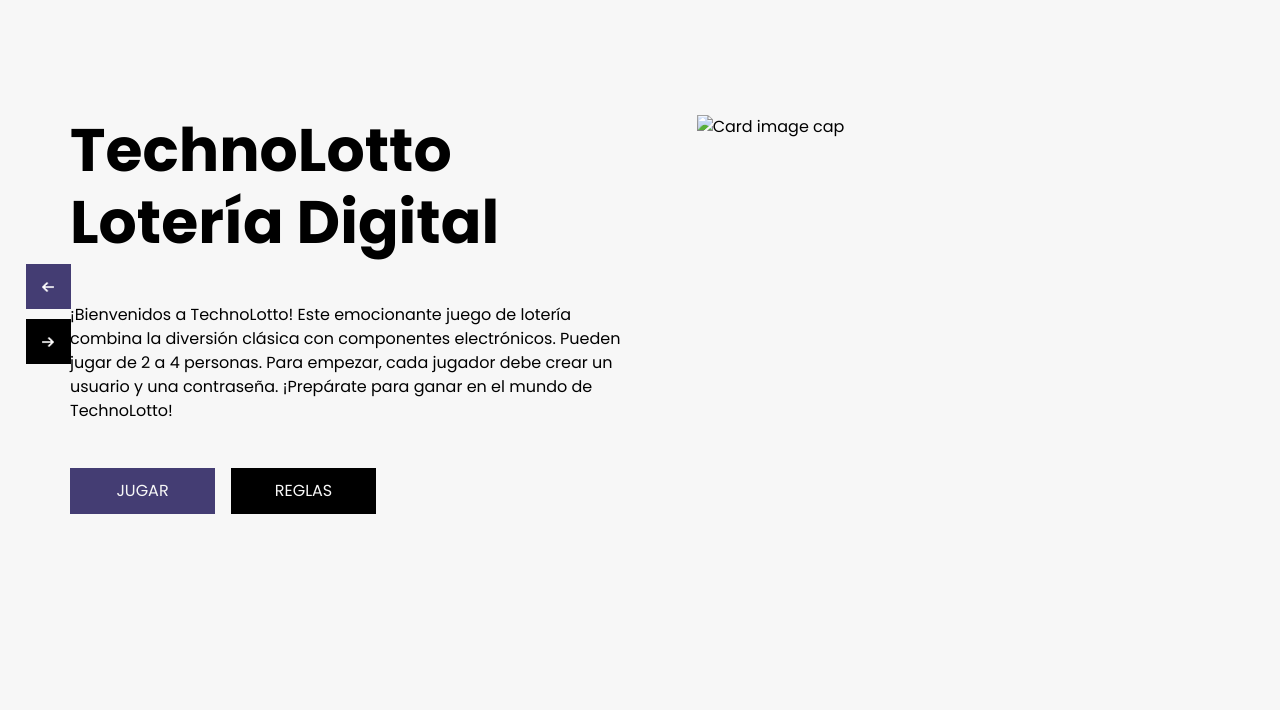
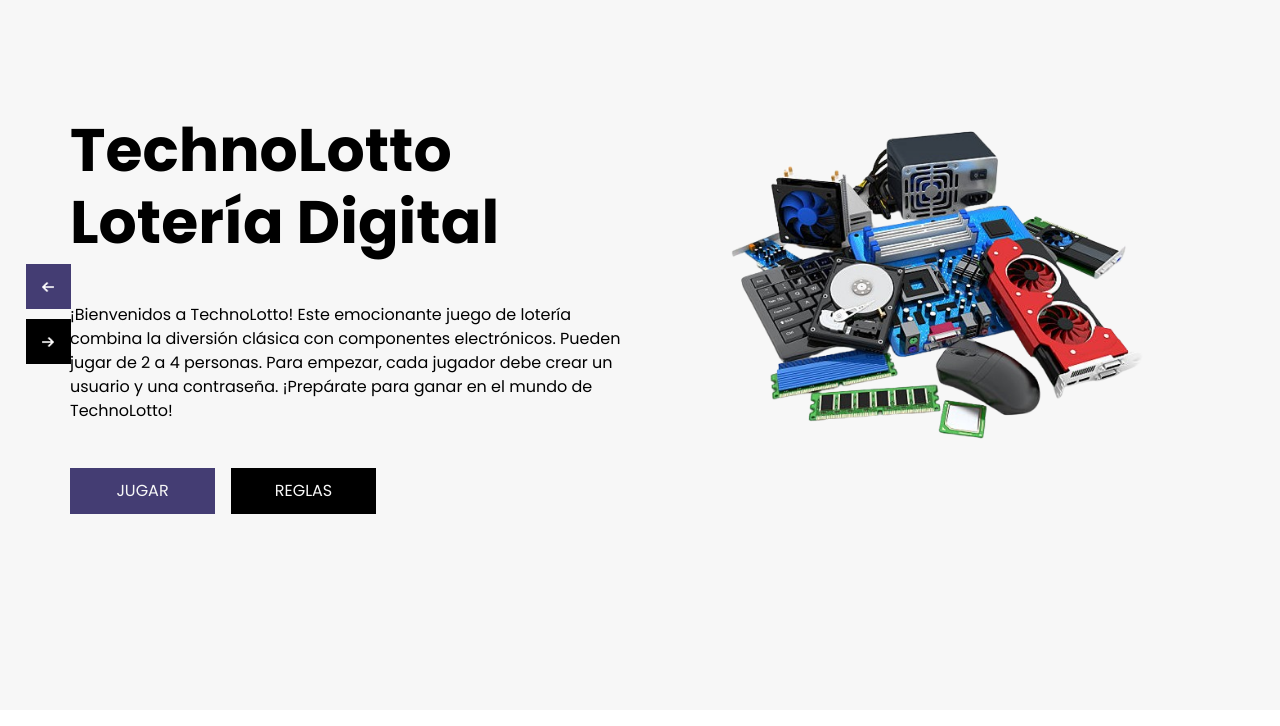
Before and after one commit to Soveranis/TechnoLotto, a plain HTML site: page index.html in a window 1280 px wide. Shown: the part 74-800 px from the top of the page. Drawn offline with nearby package versions, Linux system fonts and the light colour scheme.

Commit message:
intento 2 de correguir imagen

```diff
--- a/index.html
+++ b/index.html
@@ -110,7 +110,7 @@
                                         <div class="col-md-6">
                                             <div class="slider_img-box">
                                                 <div>
-                                                    <img src="images/Componentes.png"  alt="Card image cap" width="300px"/>
+                                                    <img src="images/componentes.png"  alt="Card image cap" width="300px"/>
                                                 </div>
                                             </div>
                                         </div>
```
Also changed, not shown: images/componentes.jpg (deleted), images/componentes.png (added).
